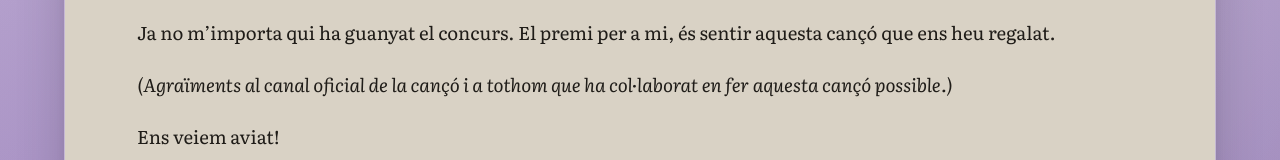
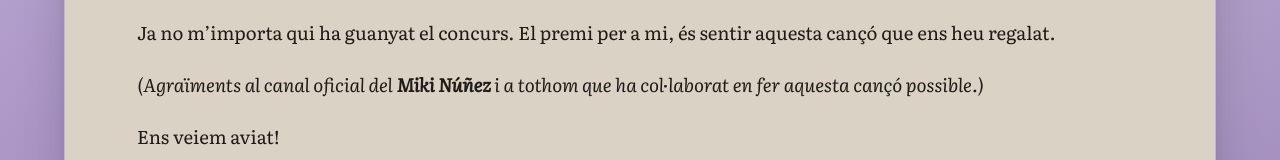
Before and after one commit to Eliusman/ALGO-, an Astro site: page /ALGO-/posts/raquel-sans in a window 1280 px wide. Shown: the part 1557-1717 px from the top of the page. Built offline with nearby package versions, Linux system fonts and the light colour scheme; Astro itself is replaced by a stand-in of ours.

Commit message:
Update acknowledgment in raquel-sans.md

```diff
--- a/src/content/posts/raquel-sans.md
+++ b/src/content/posts/raquel-sans.md
@@ -34,6 +34,6 @@ Us felicito per fer una cançó tan optimista i alegre. D’aquelles que s’eng
 
 Ja no m’importa qui ha guanyat el concurs. El premi per a mi, és sentir aquesta cançó que ens heu regalat.
 
-*(Agraïments al canal oficial de la cançó i a tothom que ha col·laborat en fer aquesta cançó possible.)*
+*(Agraïments al canal oficial del **Miki Núñez** i a tothom que ha col·laborat en fer aquesta cançó possible.)*
 
 Ens veiem aviat!
```
